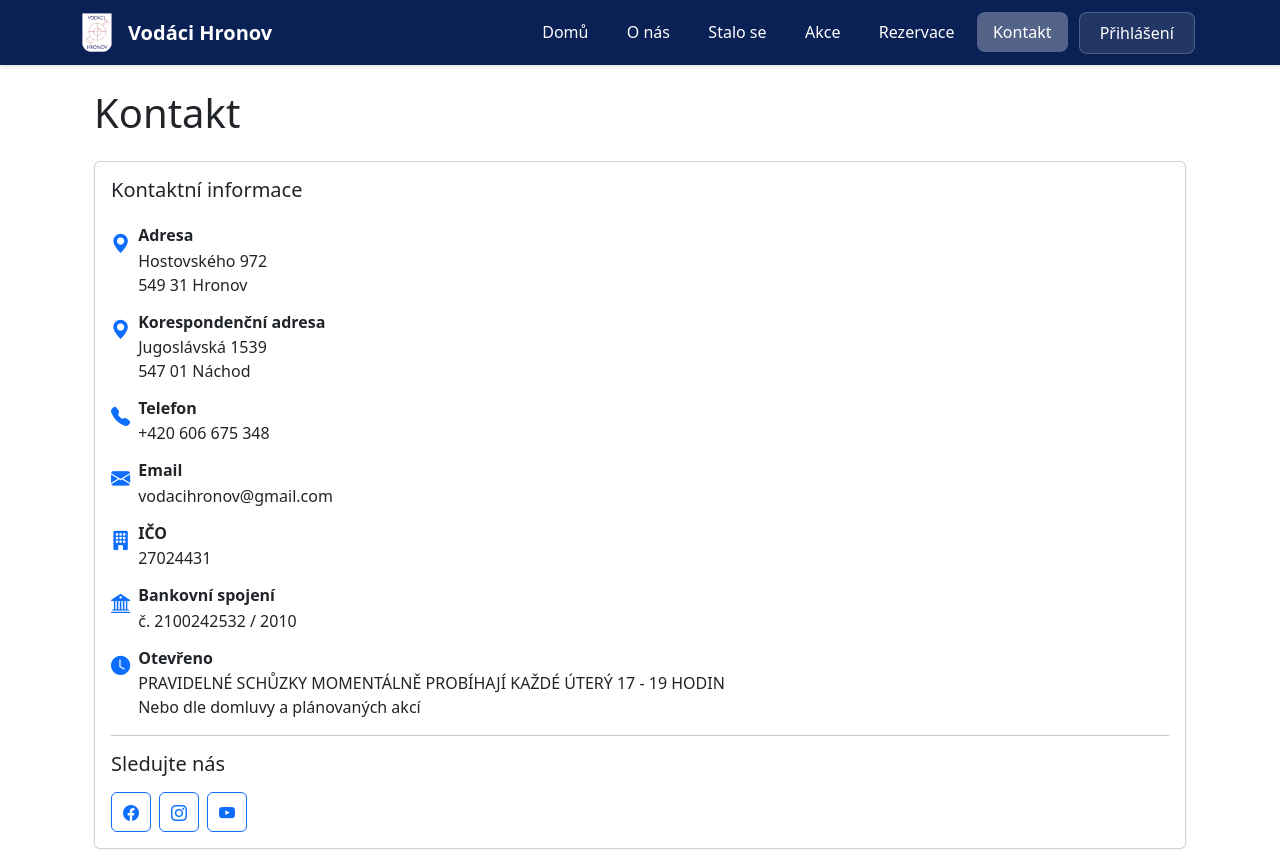
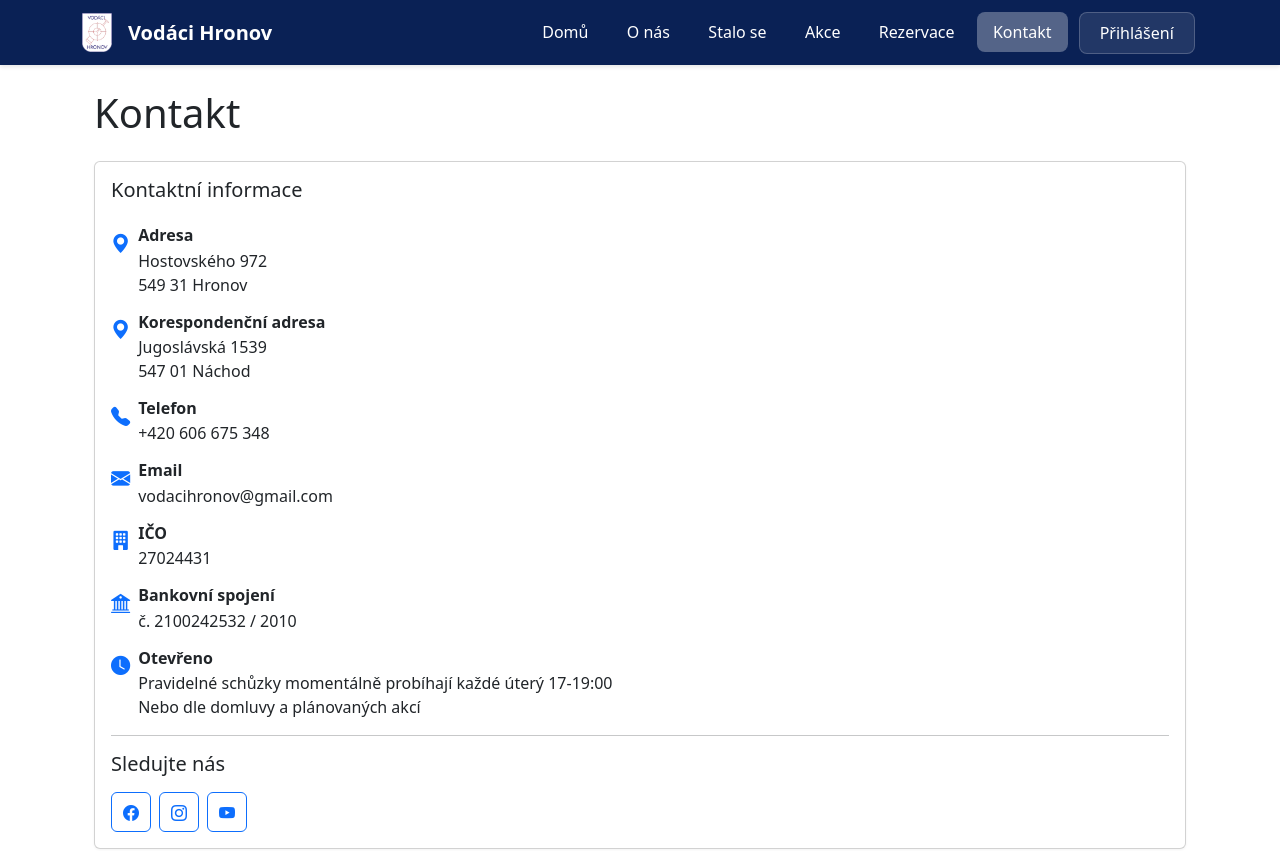
Before and after one commit to Karcoolka/vodaci_hronov, a Vue app: page /kontakt in a window 1280 px wide. Shown: the top 851 px of the page. Built offline with nearby package versions, Linux system fonts and the light colour scheme.

Commit message:
Initial commit - Vodaci Hronov website

```diff
--- a/src/views/ContactView.vue
+++ b/src/views/ContactView.vue
@@ -62,7 +62,7 @@
                 <i class="bi bi-clock-fill text-primary me-2"></i>
                 <div>
                   <h6>Otevřeno</h6>
-                  <p class="mb-0">PRAVIDELNÉ SCHŮZKY MOMENTÁLNĚ PROBÍHAJÍ KAŽDÉ ÚTERÝ 17 - 19 HODIN<br> Nebo dle domluvy a plánovaných akcí</p>
+                  <p class="mb-0">Pravidelné schůzky momentálně probíhají každé úterý 17-19:00<br> Nebo dle domluvy a plánovaných akcí</p>
                 </div>
               </div>
 
```
Also changed, not shown: 1 other file (tests, documents, lock files or other folders).
